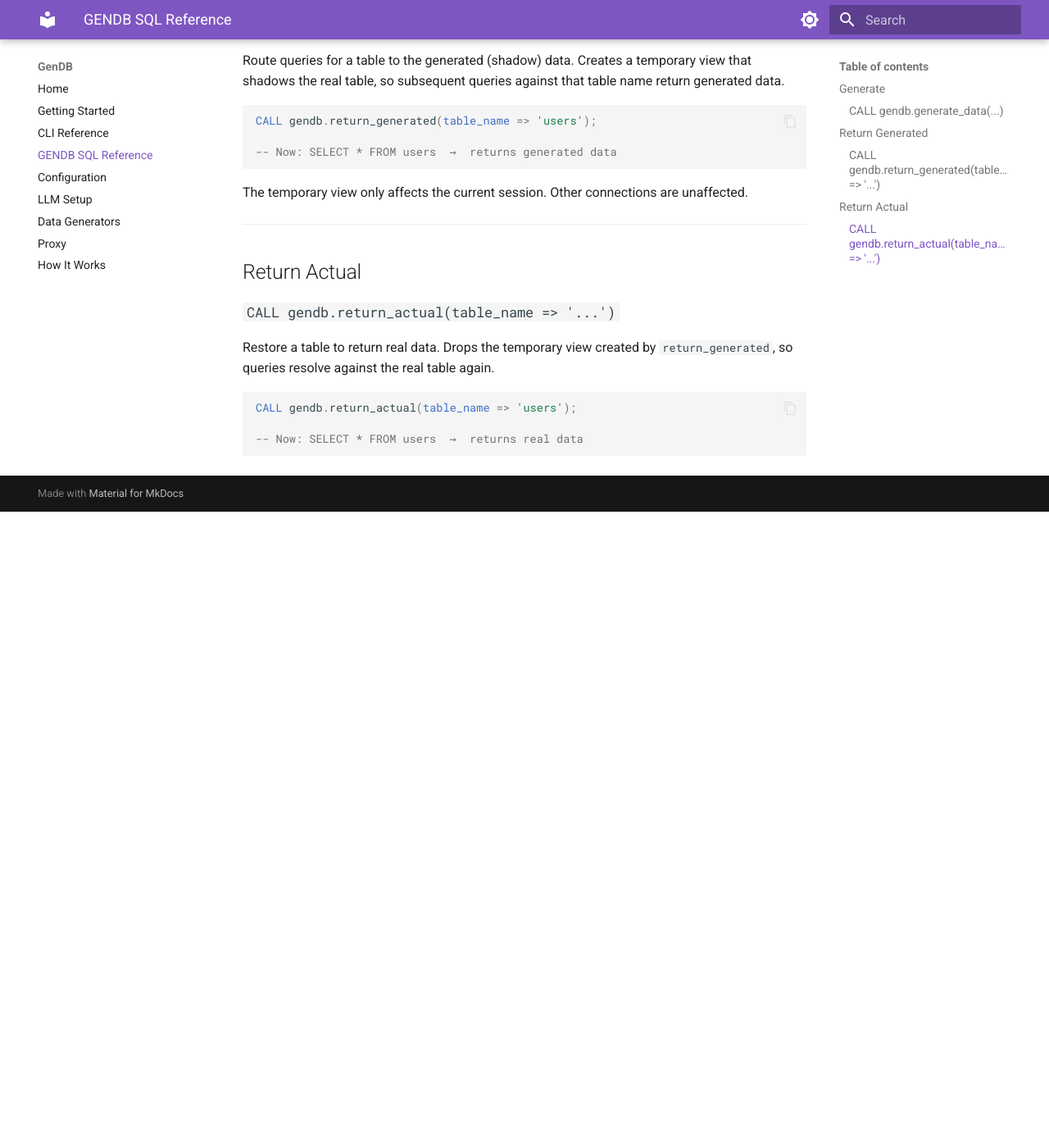
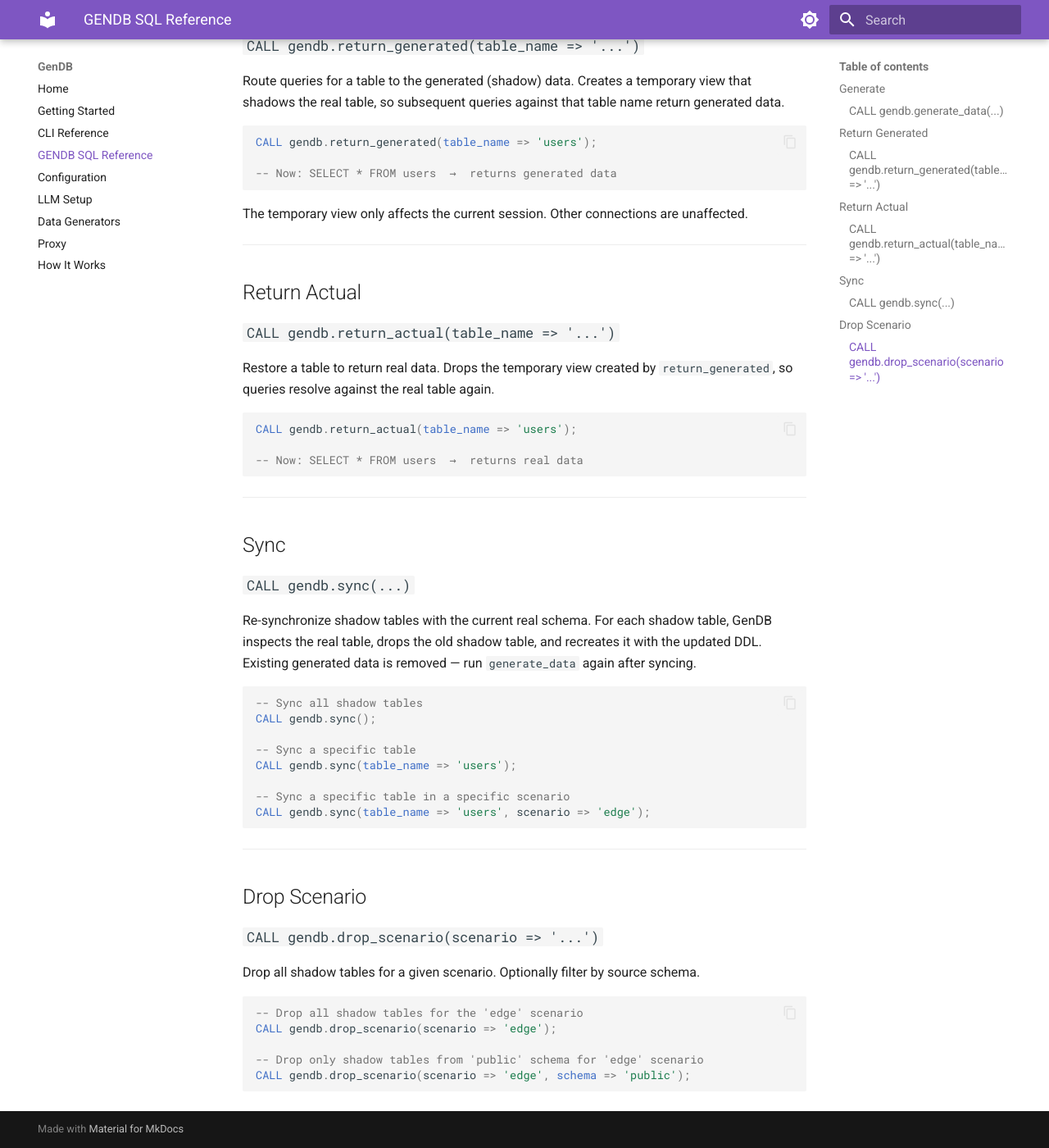
Before and after one commit to nvoxland/gendb, an MkDocs documentation site: the page built from docs/gendb-sql.md, in a window 1280 px wide and 1400 px high, scrolled down 876 px. Shown: the whole window at 82% size. Built offline with MkDocs 1.6.1 and Material for MkDocs 9.7.7, drawn with Linux system fonts in a browser that asks for light colours; before the commit the page ends 1500 px from its top, so only the background shows below that; some of the changed text lies outside the part shown.

Commit message:
Doc fixes

````diff
--- a/docs/gendb-sql.md
+++ b/docs/gendb-sql.md
@@ -10,11 +10,11 @@ Commands are case-insensitive. Trailing semicolons are optional.
 
 ### `CALL gendb.generate_data(...)`
 
-Generate synthetic rows for a specific table, or all tables if no arguments are given. Data is inserted into the shadow schema.
+Generate synthetic rows for one or more tables, or all tables if no arguments are given. Data is inserted into the shadow schema. The `table_pattern` argument supports glob-like matching (`*` as wildcard) — for example, `user*` matches `users` and `user_roles`.
 
 ```sql
-CALL gendb.generate_data(table_name => 'users', rows => 500);
-CALL gendb.generate_data(table_name => 'orders', rows => 1000, seed => 42);
+CALL gendb.generate_data(table_pattern => 'users', rows => 500);
+CALL gendb.generate_data(table_pattern => 'order*', rows => 1000, seed => 42);
 
 -- Generate rows for all tables
 CALL gendb.generate_data();
@@ -52,3 +52,38 @@ CALL gendb.return_actual(table_name => 'users');
 
 -- Now: SELECT * FROM users  →  returns real data
 ```
+
+---
+
+## Sync
+
+### `CALL gendb.sync(...)`
+
+Re-synchronize shadow tables with the current real schema. For each shadow table, GenDB inspects the real table, drops the old shadow table, and recreates it with the updated DDL. Existing generated data is removed — run `generate_data` again after syncing.
+
+```sql
+-- Sync all shadow tables
+CALL gendb.sync();
+
+-- Sync a specific table
+CALL gendb.sync(table_name => 'users');
+
+-- Sync a specific table in a specific scenario
+CALL gendb.sync(table_name => 'users', scenario => 'edge');
+```
+
+---
+
+## Drop Scenario
+
+### `CALL gendb.drop_scenario(scenario => '...')`
+
+Drop all shadow tables for a given scenario. Optionally filter by source schema.
+
+```sql
+-- Drop all shadow tables for the 'edge' scenario
+CALL gendb.drop_scenario(scenario => 'edge');
+
+-- Drop only shadow tables from 'public' schema for 'edge' scenario
+CALL gendb.drop_scenario(scenario => 'edge', schema => 'public');
+```
````
Also changed, not shown: README.md (+1 -1 lines), docs/getting-started.md (+1 -1 lines), docs/index.md (+1 -1 lines), docs/proxy.md (+1 -1 lines).
